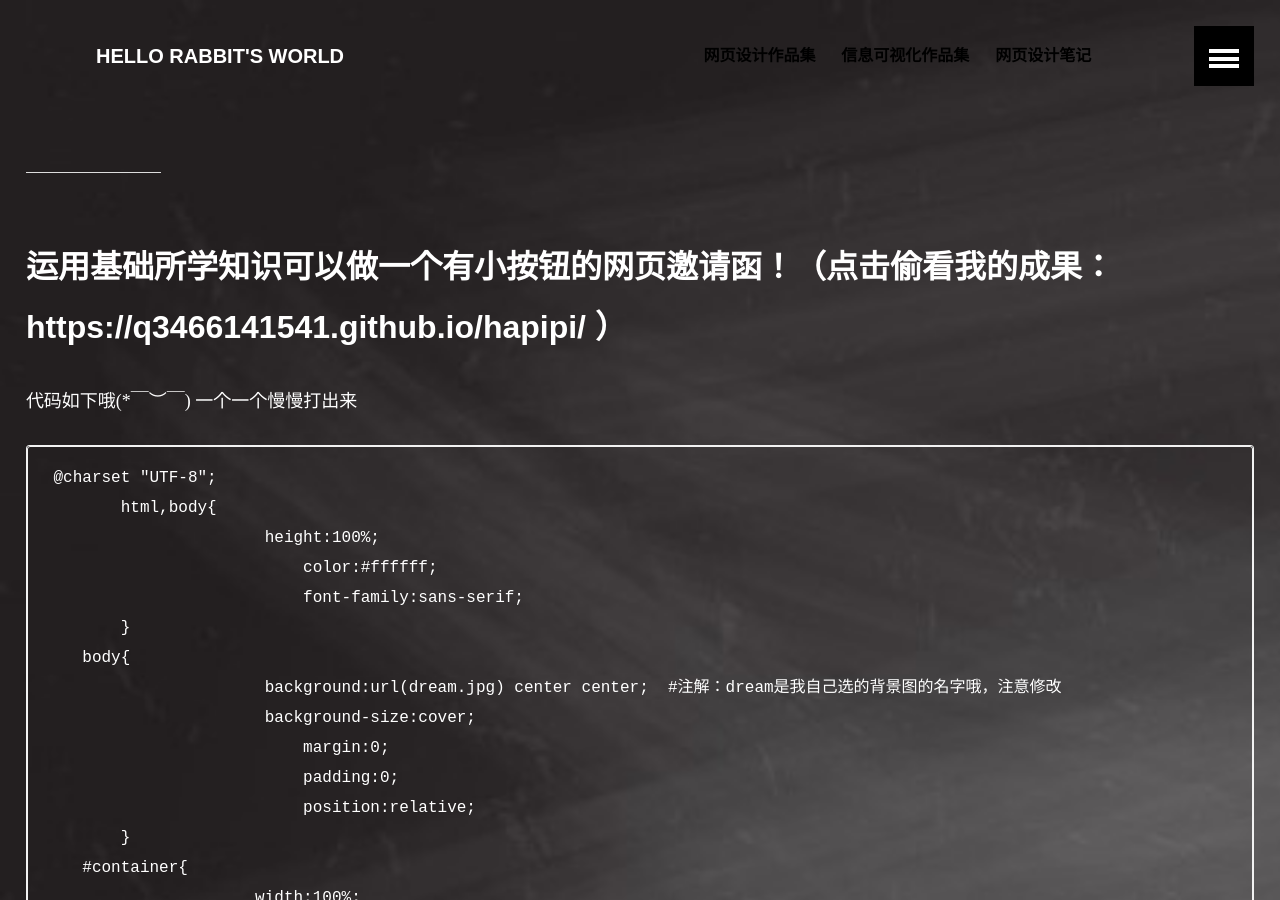
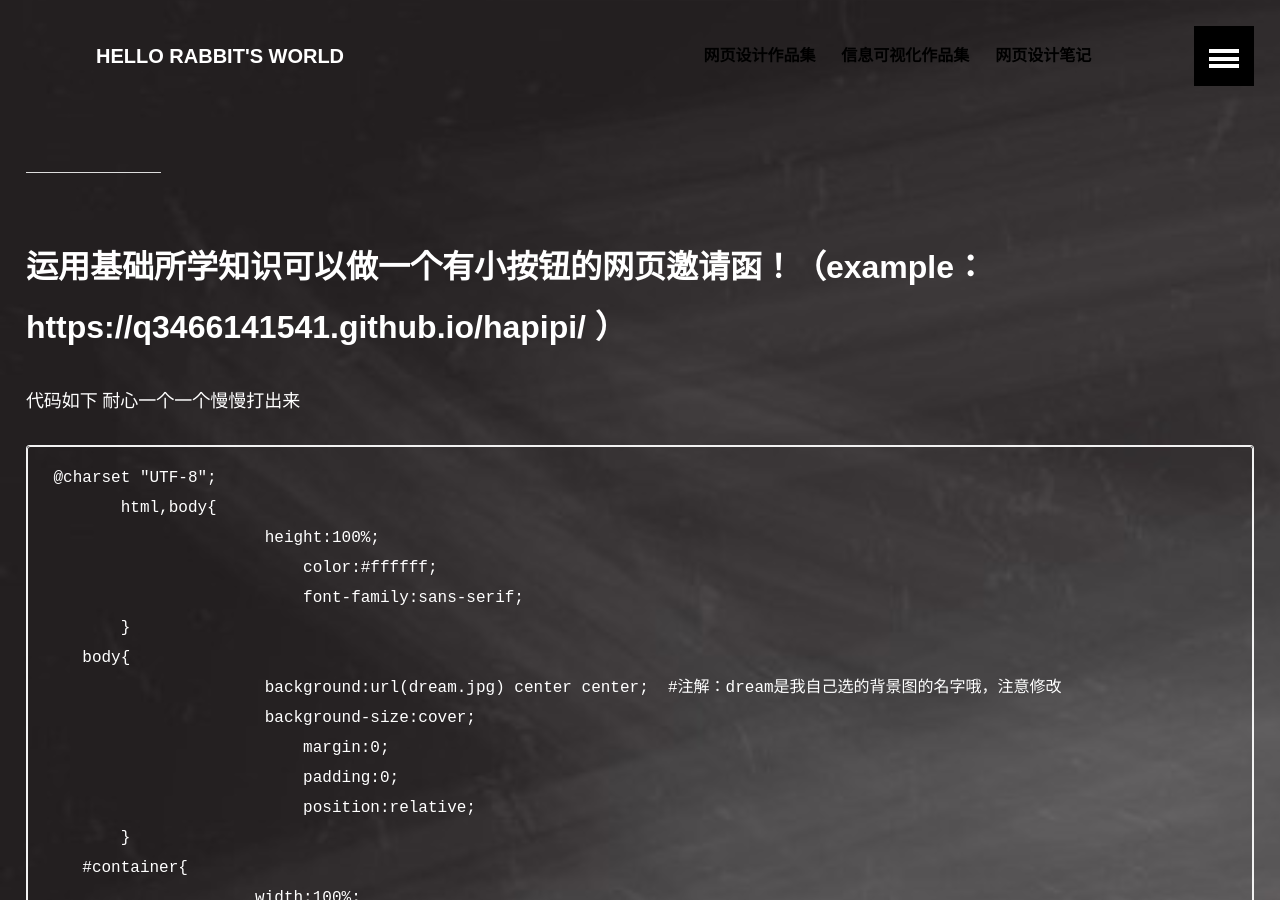
Before and after one commit to q3466141541/q3466141541.github.io, a Jekyll site: the page built from _posts/2018-01-03-网页设计作品——H5最最最邀请的邀请函.md, in a window 1280 px wide and 900 px high. Built offline with Jekyll 4.4.1, drawn with Linux system fonts in a browser that asks for light colours.

Commit message:
Update 2018-01-03-网页设计作品——H5最最最邀请的邀请函.md

````diff
--- a/_posts/2018-01-03-网页设计作品——H5最最最邀请的邀请函.md
+++ b/_posts/2018-01-03-网页设计作品——H5最最最邀请的邀请函.md
@@ -8,8 +8,8 @@
   feature: B.jpg
 ---
 ---
-## 运用基础所学知识可以做一个有小按钮的网页邀请函！（点击偷看我的成果：https://q3466141541.github.io/hapipi/ ）
-代码如下哦(*￣︶￣) 一个一个慢慢打出来
+## 运用基础所学知识可以做一个有小按钮的网页邀请函！（example：https://q3466141541.github.io/hapipi/ ）
+代码如下 耐心一个一个慢慢打出来
 ```
  @charset "UTF-8";
 	html,body{
@@ -55,4 +55,3 @@
 	}
 
 ```
-### 我是懒得注解的，看不懂的话就自己玩手指吧
````
